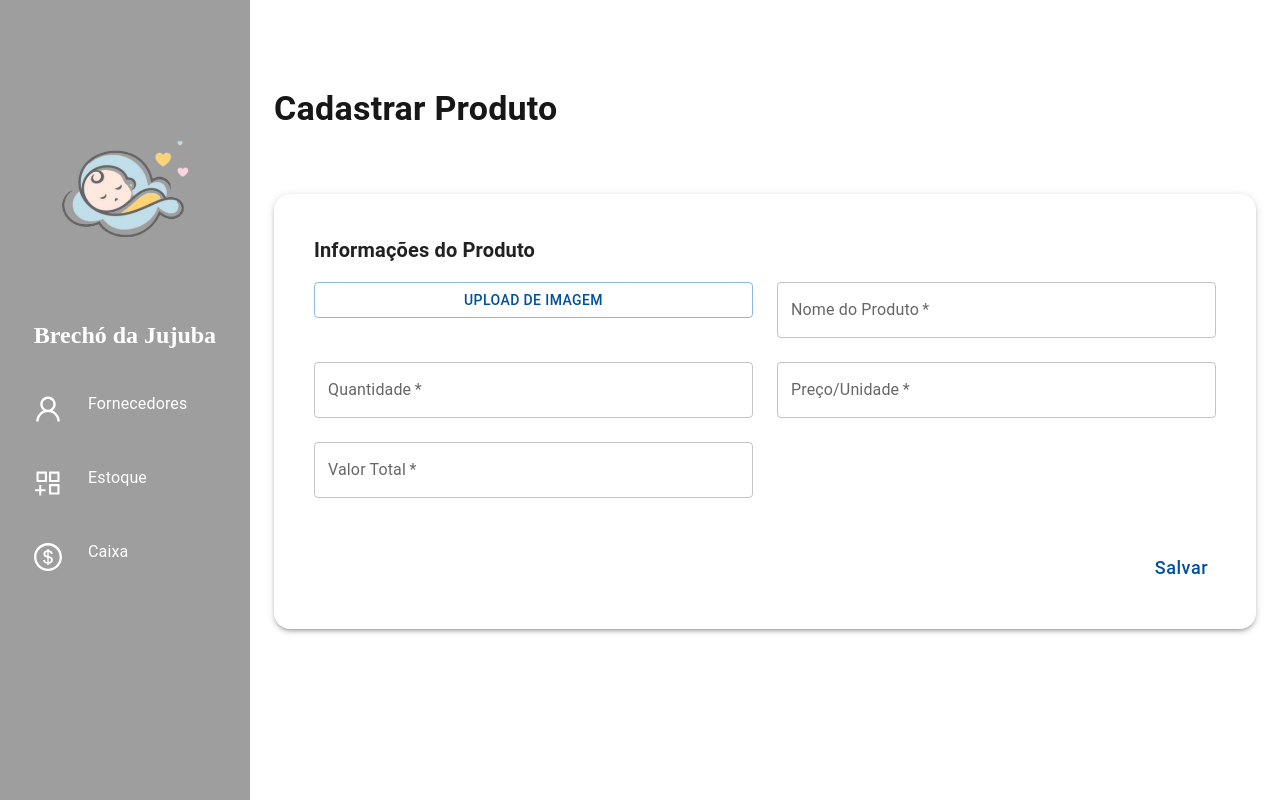
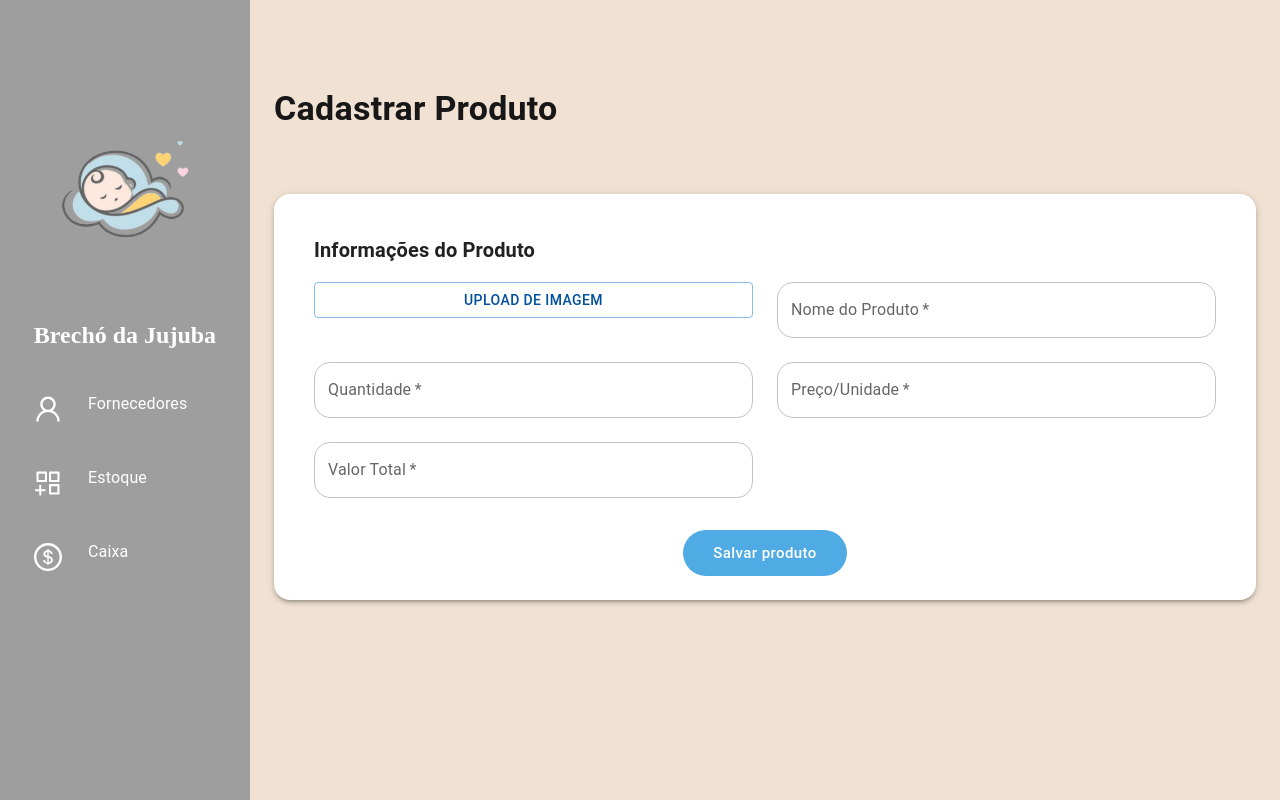
Before and after one commit to LuisHernandez1999/Brecho-, a Next.js app: page /estoque/cadastro_produto in a window 1280 px wide. Built offline with nearby package versions, Linux system fonts and the light colour scheme.

Commit message:
desing mudado

```diff
--- a/src/pages/estoque/cadastro_produto.js
+++ b/src/pages/estoque/cadastro_produto.js
@@ -70,7 +70,7 @@ export default function ProdutosCadastro() {
     };
 
     return (
-        <Box sx={{ display: 'flex' }}>
+        <Box sx={{ display: 'flex',backgroundColor: '#F0E1D2',minHeight: '100vh' }}>
             <Box sx={{ width: '250px' }}>
                 <Sidebar />
             </Box>
@@ -92,6 +92,7 @@ export default function ProdutosCadastro() {
                             mx: 'auto',
                             mt: 8,
                             height: 'auto',
+
                         }}
                     >
                         <CardContent>
@@ -129,6 +130,15 @@ export default function ProdutosCadastro() {
                                         required
                                         value={newValues?.nome || ''}
                                         variant="outlined"
+                                        sx={{
+                                            '& .MuiOutlinedInput-root': {
+                                                borderRadius: 4,
+                                                backgroundColor: '#FFFFFF',
+                                            },
+                                            '& .MuiOutlinedInput-root.Mui-focused': {
+                                                backgroundColor: '#FFFFFF',
+                                            },
+                                        }}
                                     />
                                 </Grid>
                                 <Grid item md={6} xs={12}>
@@ -140,6 +150,15 @@ export default function ProdutosCadastro() {
                                         required
                                         value={newValues?.quantidade || ''}
                                         variant="outlined"
+                                        sx={{
+                                            '& .MuiOutlinedInput-root': {
+                                                borderRadius: 4,
+                                                backgroundColor: '#FFFFFF',
+                                            },
+                                            '& .MuiOutlinedInput-root.Mui-focused': {
+                                                backgroundColor: '#FFFFFF',
+                                            },
+                                        }}
                                     />
                                 </Grid>
                                 <Grid item md={6} xs={12}>
@@ -151,6 +170,15 @@ export default function ProdutosCadastro() {
                                         required
                                         value={newValues?.precoUnidade || ''}
                                         variant="outlined"
+                                        sx={{
+                                            '& .MuiOutlinedInput-root': {
+                                                borderRadius: 4,
+                                                backgroundColor: '#FFFFFF',
+                                            },
+                                            '& .MuiOutlinedInput-root.Mui-focused': {
+                                                backgroundColor: '#FFFFFF',
+                                            },
+                                        }}
                                     />
                                 </Grid>
                                 <Grid item md={6} xs={12}>
@@ -162,31 +190,49 @@ export default function ProdutosCadastro() {
                                         required
                                         value={newValues?.valorTotal || ''}
                                         variant="outlined"
+                                        sx={{
+                                            '& .MuiOutlinedInput-root': {
+                                                borderRadius: 4,
+                                                backgroundColor: '#FFFFFF',
+                                            },
+                                            '& .MuiOutlinedInput-root.Mui-focused': {
+                                                backgroundColor: '#FFFFFF',
+                                            },
+                                        }}
                                     />
                                 </Grid>
                             </Grid>
                         </CardContent>
 
-                        <Box sx={{ display: 'flex', justifyContent: 'flex-end', p: 2 }}>
+                        <Box  sx={{
+                                display: 'flex',
+                                justifyContent: 'center',
+                                gap: 2,
+                                mt: 2,
+                            }}>
                             <Button
                                 type="submit"
                                 disabled={loading}
                                 sx={{
-                                    mt: 2,
-                                    color: '#00509E',
-                                    backgroundColor: 'transparent',
+                                    color: 'white',
+                                    backgroundColor: '#50abe4',
                                     textTransform: 'none',
-                                    fontSize: '18px',
+                                    fontSize: '15px',
+                                    borderRadius: '50px',
+                                    padding: '10px 30px',
                                     '&:hover': {
-                                        color: '#003B6F',
-                                        backgroundColor: 'transparent',
+                                        backgroundColor: '#003B6F',
+                                    },
+                                    '&:disabled': {
+                                        backgroundColor: '#cccccc',
+                                        color: '#666666',
                                     },
                                 }}
                             >
                                 {loading ? (
                                     <CircularProgress size={24} sx={{ marginRight: 2 }} />
                                 ) : (
-                                    'Salvar'
+                                    'Salvar produto'
                                 )}
                             </Button>
                         </Box>
--- a/src/pages/estoque/estoque_tabela.js
+++ b/src/pages/estoque/estoque_tabela.js
@@ -86,7 +86,7 @@ const EstoquePage = () => {
   );
 
   return (
-    <Box sx={{ display: 'flex' }}>
+    <Box sx={{ display: 'flex',backgroundColor: '#F0E1D2',minHeight: '100vh'  }}>
       <Sidebar />
       <Box
         sx={{
```
Also changed, not shown: src/pages/auth/login.js (+11 -14 lines), src/pages/fornecedores/visualizar_fornecedor.js (+11 -2 lines).
